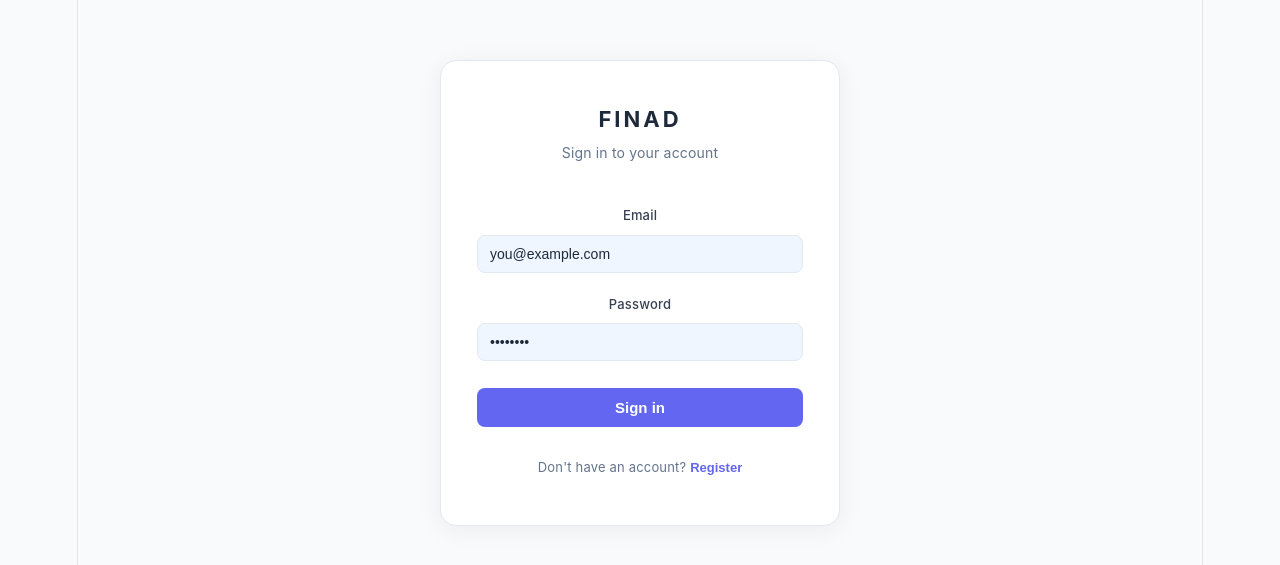
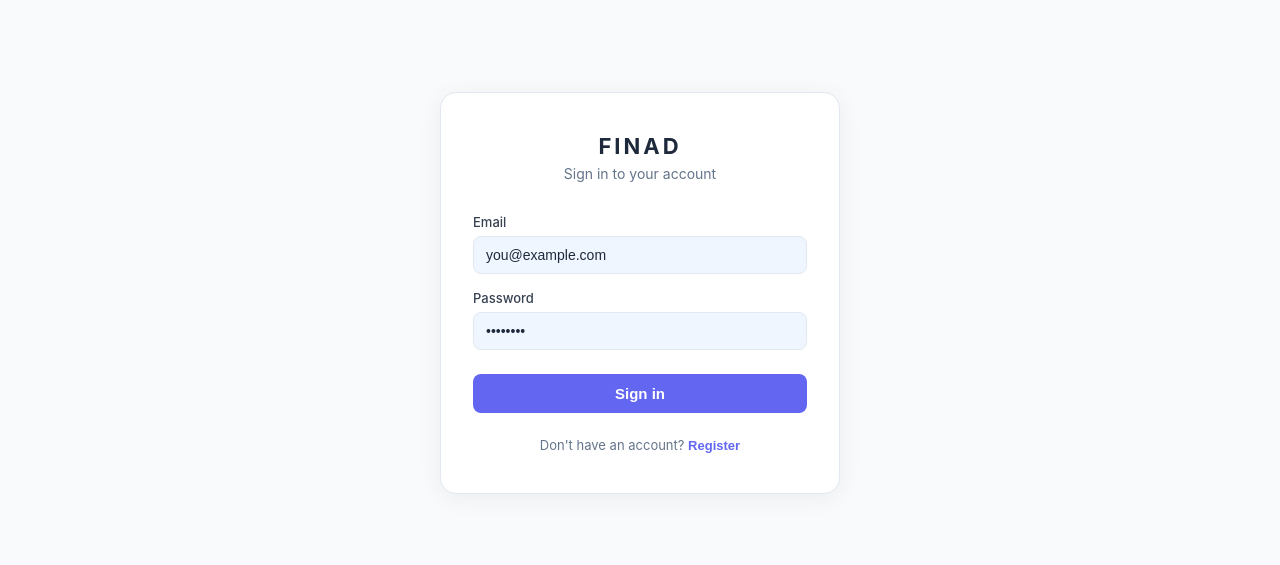
Before and after one commit to inctheflow/finad-ui, a React (Vite) app: page / in a window 1280 px wide. Shown: the part 107-672 px from the top of the page. Built offline with nearby package versions, Linux system fonts and the light colour scheme.

Commit message:
Updated Login and Register

```diff
--- a/src/App.css
+++ b/src/App.css
@@ -1,10 +1,4 @@
-* { box-sizing: border-box; margin: 0; padding: 0; }
-
-body {
-  font-family: -apple-system, BlinkMacSystemFont, 'Segoe UI', sans-serif;
-  background: #f8fafc;
-  color: #1e293b;
-}
+h1, h2, h3, h4, p, ul, ol { margin: 0; padding: 0; }
 
 .app { min-height: 100vh; }
 
@@ -177,3 +171,5 @@ input[type="file"]  { display: none; }
 .badge-memberships   { background: #fff7ed; color: #7c2d12; }
 .badge-recreation    { background: #ecfdf5; color: #064e3b; }
 .badge-Others        { background: #f1f5f9; color: #475569; }
+.badge-health        { background: #d1fae5; color: #065f46; }
+.badge-travel        { background: #e0f2fe; color: #0c4a6e; }
--- a/src/api.ts
+++ b/src/api.ts
@@ -11,6 +11,18 @@ api.interceptors.request.use((config) => {
   }
   return config;
 });
+
+// Auto-logout on expired / invalid token
+api.interceptors.response.use(
+  (response) => response,
+  (error) => {
+    if (error.response?.status === 401) {
+      localStorage.removeItem('token');
+      window.location.reload();
+    }
+    return Promise.reject(error);
+  }
+);
 
 export const login = async (email: string, password: string): Promise<string> => {
   const res = await api.post('/login', { email, password });
--- a/src/components/Cash.tsx
+++ b/src/components/Cash.tsx
@@ -1,6 +1,6 @@
 import { useEffect, useState, type FormEvent } from 'react';
 import { getCashEntries, addCashEntry, deleteCashEntry } from '../api';
-import type { CashEntry, CashResponse } from '../types';
+import type { CashResponse } from '../types';
 
 export default function Cash() {
   const [data, setData]           = useState<CashResponse | null>(null);
--- a/src/components/Dashboard.tsx
+++ b/src/components/Dashboard.tsx
@@ -91,12 +91,16 @@ export default function Dashboard() {
           <ResponsiveContainer width="100%" height={300}>
             <PieChart>
               <Pie data={categoryData} dataKey="value" nameKey="name"
-                   cx="50%" cy="50%" outerRadius={100} label={({ name }) => name}>
+                   cx="50%" cy="50%" outerRadius={100}
+                   label={({ name, x, y }) => (
+                     <text x={x} y={y} fill="#000000" textAnchor="middle"
+                           dominantBaseline="central" fontSize={12}>{name}</text>
+                   )}>
                 {categoryData.map((_, i) => (
                   <Cell key={i} fill={COLORS[i % COLORS.length]} />
                 ))}
               </Pie>
-              <Tooltip formatter={(v: number) => `$${v.toFixed(2)}`} />
+              <Tooltip formatter={(v) => typeof v === 'number' ? `$${v.toFixed(2)}` : v} />
             </PieChart>
           </ResponsiveContainer>
         </div>
@@ -105,9 +109,9 @@ export default function Dashboard() {
           <h2>Monthly spending</h2>
           <ResponsiveContainer width="100%" height={300}>
             <BarChart data={monthData}>
-              <XAxis dataKey="name" />
-              <YAxis />
-              <Tooltip formatter={(v: number) => `$${v.toFixed(2)}`} />
+              <XAxis dataKey="name" tick={{ fill: '#000000' }} />
+              <YAxis tick={{ fill: '#000000' }} />
+              <Tooltip formatter={(v) => typeof v === 'number' ? `$${v.toFixed(2)}` : v} />
               <Bar dataKey="value" fill="#6366f1" radius={[4, 4, 0, 0]} />
             </BarChart>
           </ResponsiveContainer>
@@ -186,7 +190,7 @@ export default function Dashboard() {
         <div className="chart-box" style={{ marginTop: '1.5rem' }}>
           <h2>AI Insights</h2>
           <p style={{ color: '#64748b', fontSize: 14, marginTop: '0.5rem' }}>
-            Set <code>GEMINI_API_KEY</code> on the backend to enable AI tips.
+            Set <code>ANTHROPIC_API_KEY</code> on the backend to enable AI tips.
           </p>
         </div>
       )}
--- a/src/index.css
+++ b/src/index.css
@@ -1,111 +1,14 @@
-:root {
-  --text: #6b6375;
-  --text-h: #08060d;
-  --bg: #fff;
-  --border: #e5e4e7;
-  --code-bg: #f4f3ec;
-  --accent: #aa3bff;
-  --accent-bg: rgba(170, 59, 255, 0.1);
-  --accent-border: rgba(170, 59, 255, 0.5);
-  --social-bg: rgba(244, 243, 236, 0.5);
-  --shadow:
-    rgba(0, 0, 0, 0.1) 0 10px 15px -3px, rgba(0, 0, 0, 0.05) 0 4px 6px -2px;
+*, *::before, *::after { box-sizing: border-box; }
 
-  --sans: system-ui, 'Segoe UI', Roboto, sans-serif;
-  --heading: system-ui, 'Segoe UI', Roboto, sans-serif;
-  --mono: ui-monospace, Consolas, monospace;
-
-  font: 18px/145% var(--sans);
-  letter-spacing: 0.18px;
-  color-scheme: light dark;
-  color: var(--text);
-  background: var(--bg);
-  font-synthesis: none;
-  text-rendering: optimizeLegibility;
+body {
+  margin: 0;
+  font-family: -apple-system, BlinkMacSystemFont, 'Segoe UI', sans-serif;
+  background: #f8fafc;
+  color: #1e293b;
   -webkit-font-smoothing: antialiased;
-  -moz-osx-font-smoothing: grayscale;
-
-  @media (max-width: 1024px) {
-    font-size: 16px;
-  }
-}
-
-@media (prefers-color-scheme: dark) {
-  :root {
-    --text: #9ca3af;
-    --text-h: #f3f4f6;
-    --bg: #16171d;
-    --border: #2e303a;
-    --code-bg: #1f2028;
-    --accent: #c084fc;
-    --accent-bg: rgba(192, 132, 252, 0.15);
-    --accent-border: rgba(192, 132, 252, 0.5);
-    --social-bg: rgba(47, 48, 58, 0.5);
-    --shadow:
-      rgba(0, 0, 0, 0.4) 0 10px 15px -3px, rgba(0, 0, 0, 0.25) 0 4px 6px -2px;
-  }
-
-  #social .button-icon {
-    filter: invert(1) brightness(2);
-  }
 }
 
 #root {
-  width: 1126px;
-  max-width: 100%;
-  margin: 0 auto;
-  text-align: center;
-  border-inline: 1px solid var(--border);
-  min-height: 100svh;
-  display: flex;
-  flex-direction: column;
-  box-sizing: border-box;
+  width: 100%;
+  min-height: 100vh;
 }
-
-body {
-  margin: 0;
-}
-
-h1,
-h2 {
-  font-family: var(--heading);
-  font-weight: 500;
-  color: var(--text-h);
-}
-
-h1 {
-  font-size: 56px;
-  letter-spacing: -1.68px;
-  margin: 32px 0;
-  @media (max-width: 1024px) {
-    font-size: 36px;
-    margin: 20px 0;
-  }
-}
-h2 {
-  font-size: 24px;
-  line-height: 118%;
-  letter-spacing: -0.24px;
-  margin: 0 0 8px;
-  @media (max-width: 1024px) {
-    font-size: 20px;
-  }
-}
-p {
-  margin: 0;
-}
-
-code,
-.counter {
-  font-family: var(--mono);
-  display: inline-flex;
-  border-radius: 4px;
-  color: var(--text-h);
-}
-
-code {
-  font-size: 15px;
-  line-height: 135%;
-  padding: 4px 8px;
-  background: var(--code-bg);
-}
```
